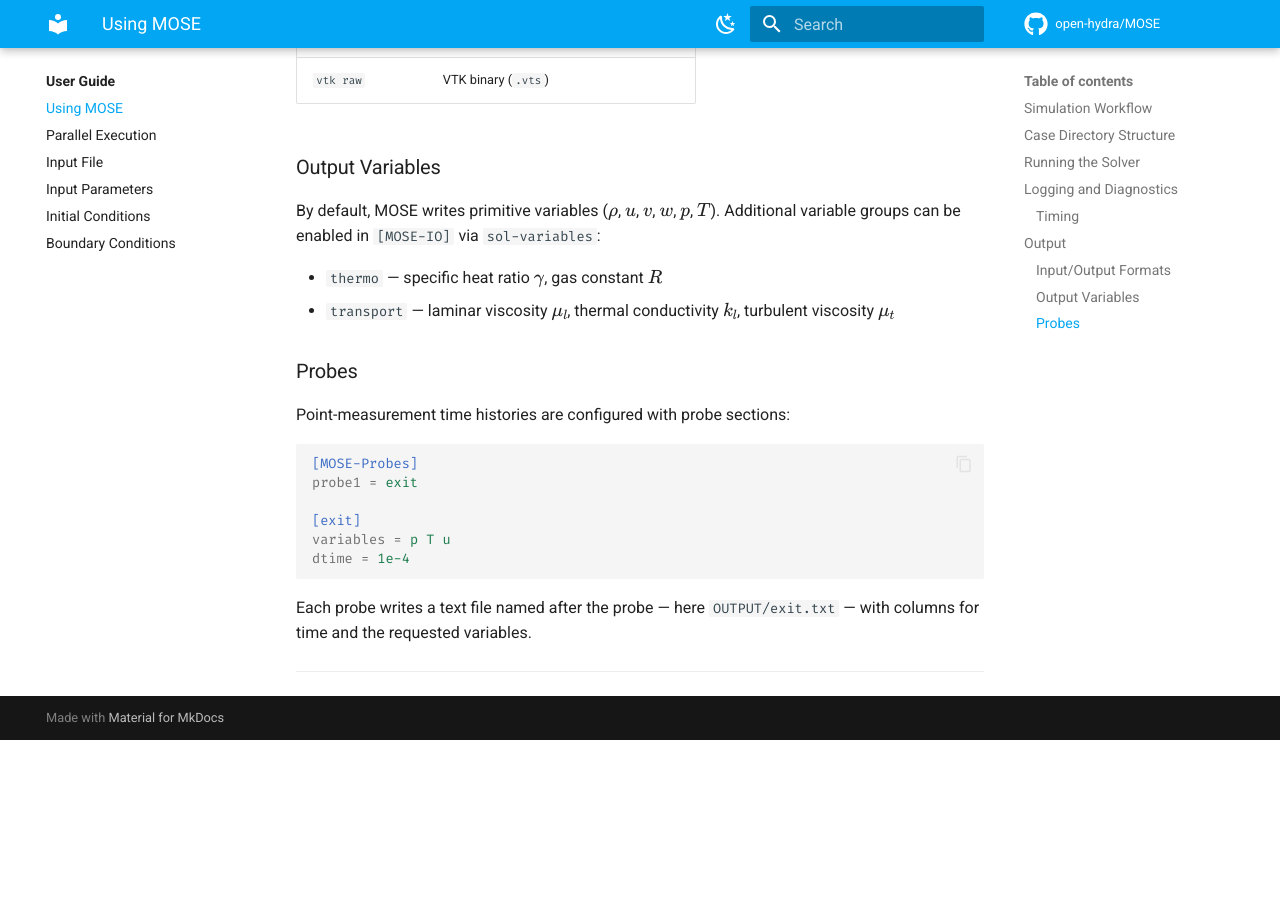
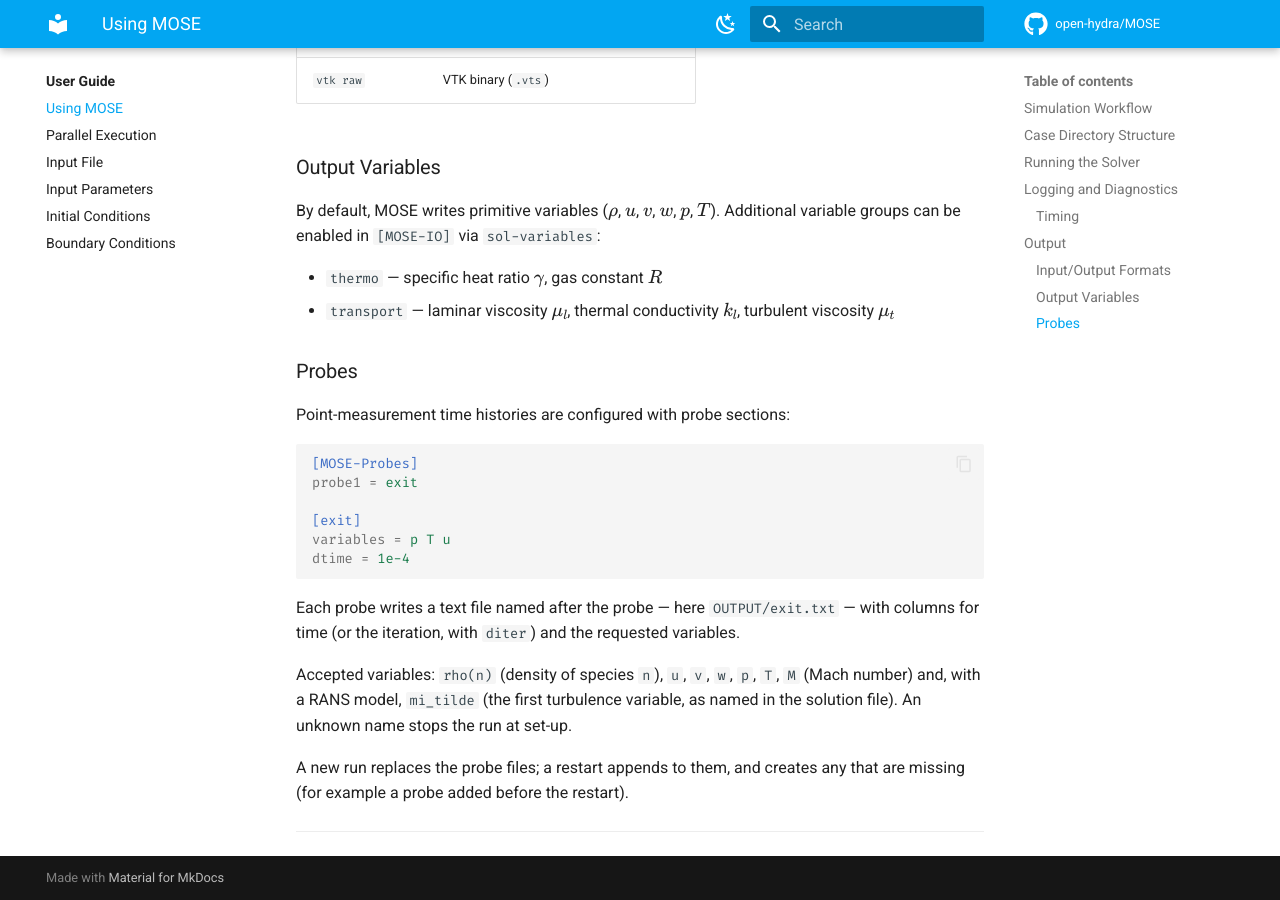
Before and after one commit to open-hydra/MOSE, an MkDocs documentation site: the page built from docs/user/using.md, in a window 1280 px wide and 900 px high, scrolled down 5402 px. Built offline with MkDocs 1.6.1 and Material for MkDocs 9.7.7, drawn with Linux system fonts in a browser that asks for light colours; comment, search, counter and statistics services are not loaded; before the commit the page ends 6142 px from its top, so only the background shows below that.

Commit message:
Probes: append on restart, mi_tilde variable, validate names
- A restart opens the probe file in append mode and creates it if missing
  (probes added, or files moved away). Before, a missing file stopped the
  run and an existing one was read line by line to find its end.
- New probe variable mi_tilde: the first RANS variable (SA: rho*nu_tilde),
  named as in the solution files.
- Probe pointers are nullified first, and an unknown variable name or a probe
  file that cannot be opened aborts all ranks (mpi_abort_all) with the list of
  accepted names. Before, the pointer stayed undefined and the run went on
  writing to an unopened unit. Only the rank owning the probe reaches this
  code, hence the abort instead of `stop`.
- docs/user/using.md: accepted variables and the restart behaviour.

Co-Authored-By: Claude Opus 5.5 (1M context) <noreply@anthropic.com>

````diff
--- a/docs/user/using.md
+++ b/docs/user/using.md
@@ -246,6 +246,10 @@ variables = p T u
 dtime = 1e-4
 ```
 
-Each probe writes a text file named after the probe — here `OUTPUT/exit.txt` — with columns for time and the requested variables.
+Each probe writes a text file named after the probe — here `OUTPUT/exit.txt` — with columns for time (or the iteration, with `diter`) and the requested variables.
+
+Accepted variables: `rho(n)` (density of species `n`), `u`, `v`, `w`, `p`, `T`, `M` (Mach number) and, with a RANS model, `mi_tilde` (the first turbulence variable, as named in the solution file). An unknown name stops the run at set-up.
+
+A new run replaces the probe files; a restart appends to them, and creates any that are missing (for example a probe added before the restart).
 
 ---
````
Also changed, not shown: 1 other file.
